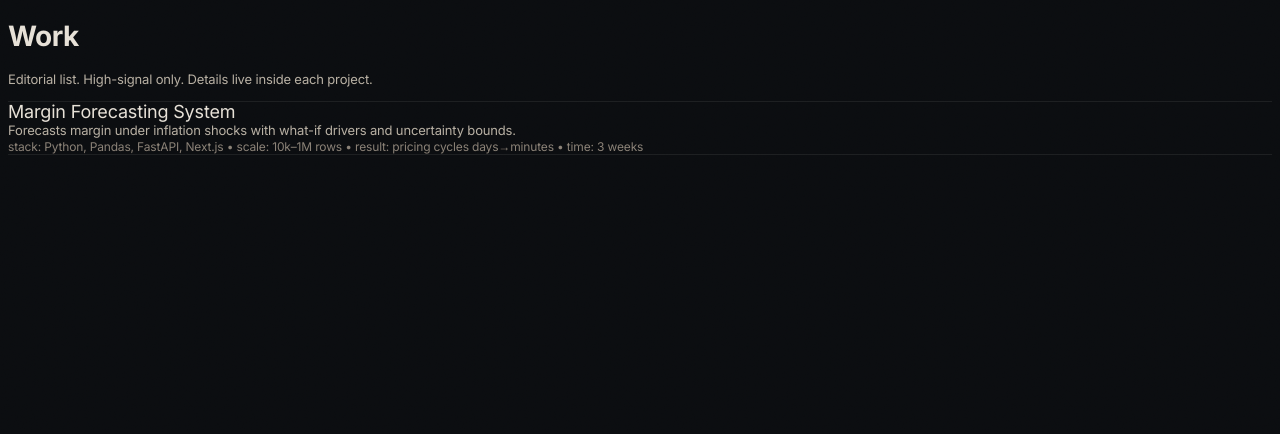
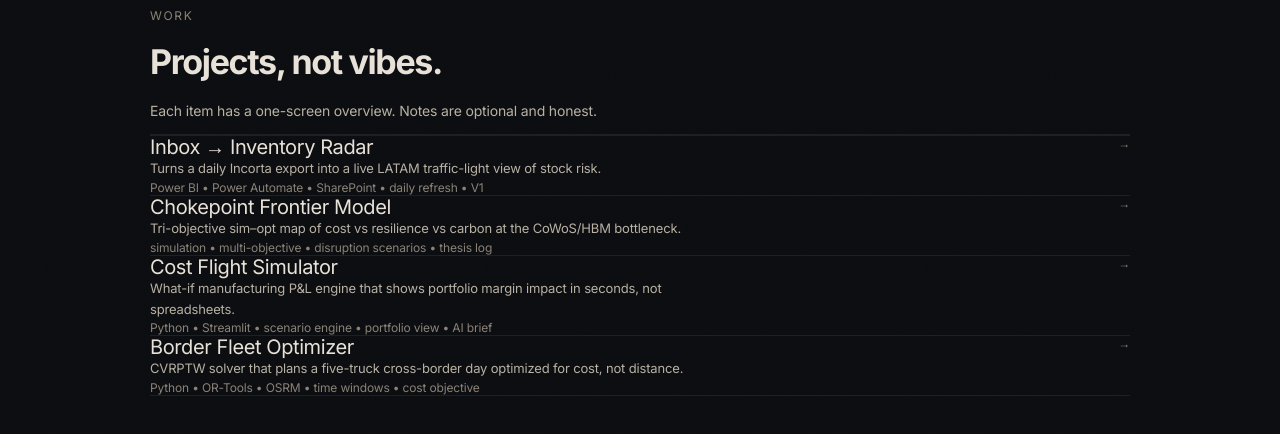
Before and after one commit to benjaminarce-cloud/arcev2-portfolio, a Next.js app: page /work in a window 1280 px wide. Shown: the top 434 px of the page. Built offline with nearby package versions, Linux system fonts and the light colour scheme.

Commit message:
Update page.tsx

```diff
--- a/src/app/work/page.tsx
+++ b/src/app/work/page.tsx
@@ -1,36 +1,76 @@
-import Link from "next/link";
+import { Shell } from "@/components/Shell";
+import { Row } from "@/components/Row";
 
-const projects = [
+type Item = {
+  slug: string;
+  title: string;
+  hook: string;
+  meta: string;
+  constraint: string;
+};
+
+const projects: Item[] = [
   {
-    slug: "margin-forecasting-system",
-    title: "Margin Forecasting System",
-    hook: "Forecasts margin under inflation shocks with what-if drivers and uncertainty bounds.",
-    meta: "stack: Python, Pandas, FastAPI, Next.js  •  scale: 10k–1M rows  •  result: pricing cycles days→minutes  •  time: 3 weeks",
-    constraint: "Optimized for iteration speed over full ERP integration in v1.",
+    slug: "inbox-inventory-radar",
+    title: "Inbox → Inventory Radar",
+    hook: "Turns a daily Incorta export into a live LATAM traffic-light view of stock risk.",
+    meta: "Power BI • Power Automate • SharePoint • daily refresh • V1",
+    constraint: "Breaks if the upstream export schema changes.",
+  },
+  {
+    slug: "chokepoint-frontier-model",
+    title: "Chokepoint Frontier Model",
+    hook: "Tri-objective sim–opt map of cost vs resilience vs carbon at the CoWoS/HBM bottleneck.",
+    meta: "simulation • multi-objective • disruption scenarios • thesis log",
+    constraint: "Minimal network on purpose to stay tractable and honest.",
+  },
+  {
+    slug: "cost-flight-simulator",
+    title: "Cost Flight Simulator",
+    hook: "What-if manufacturing P&L engine that shows portfolio margin impact in seconds, not spreadsheets.",
+    meta: "Python • Streamlit • scenario engine • portfolio view • AI brief",
+    constraint: "Inputs are static CSV today; live feeds next.",
+  },
+  {
+    slug: "border-fleet-optimizer",
+    title: "Border Fleet Optimizer",
+    hook: "CVRPTW solver that plans a five-truck cross-border day optimized for cost, not distance.",
+    meta: "Python • OR-Tools • OSRM • time windows • cost objective",
+    constraint: "Mexico routing uses approximations in current map setup.",
   },
 ];
 
 export default function WorkPage() {
   return (
-    <div className="py-12">
-      <h1 className="text-[28px] tracking-[-0.02em]">Work</h1>
-      <p className="mt-3 max-w-[70ch] text-[13px] leading-5 text-[color:var(--muted)]">
-        Editorial list. High-signal only. Details live inside each project.
-      </p>
+    <Shell>
+      <div className="py-14 md:py-16">
+        <header>
+          <div className="text-[12px] uppercase tracking-[0.14em] text-[color:var(--faint)]">
+            Work
+          </div>
+          <h1 className="mt-3 text-[34px] md:text-[42px] leading-[1.02] tracking-[-0.04em]">
+            Projects, not vibes.
+          </h1>
+          <p className="mt-4 max-w-[70ch] text-[14px] leading-7 text-[color:var(--muted)]">
+            Each item has a one-screen overview. Notes are optional and honest.
+          </p>
+        </header>
 
-      <div className="mt-6 border-t hairline">
-        {projects.map((p) => (
-          <Link key={p.slug} href={`/work/${p.slug}`} className="group block border-b hairline py-6">
-            <div className="text-[18px] tracking-[-0.01em]">{p.title}</div>
-            <div className="mt-1 text-[13px] leading-5 text-[color:var(--muted)]">{p.hook}</div>
-            <div className="mt-3 text-[12px] leading-5 text-[color:var(--faint)] tabular">{p.meta}</div>
+        <div className="my-10 border-t hairline" />
 
-            <div className="mt-3 hidden text-[12px] leading-5 text-[color:var(--muted)] group-hover:block group-focus-visible:block">
-              <span className="text-[color:var(--faint)]">Constraint:</span> {p.constraint}
-            </div>
-          </Link>
-        ))}
+        <section className="border-t hairline">
+          {projects.map((p) => (
+            <Row
+              key={p.slug}
+              href={`/work/${p.slug}`}
+              title={p.title}
+              hook={p.hook}
+              meta={p.meta}
+              kicker={p.constraint}
+            />
+          ))}
+        </section>
       </div>
-    </div>
+    </Shell>
   );
 }
```
